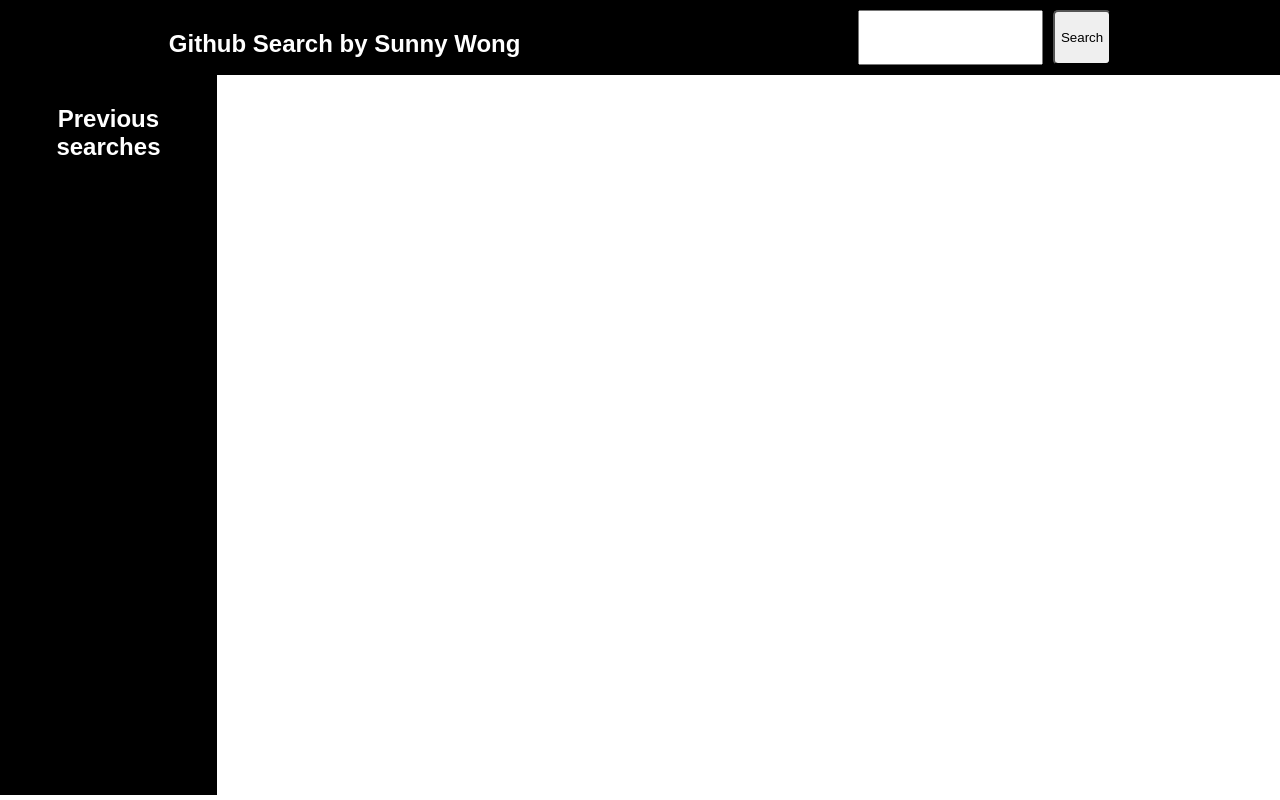
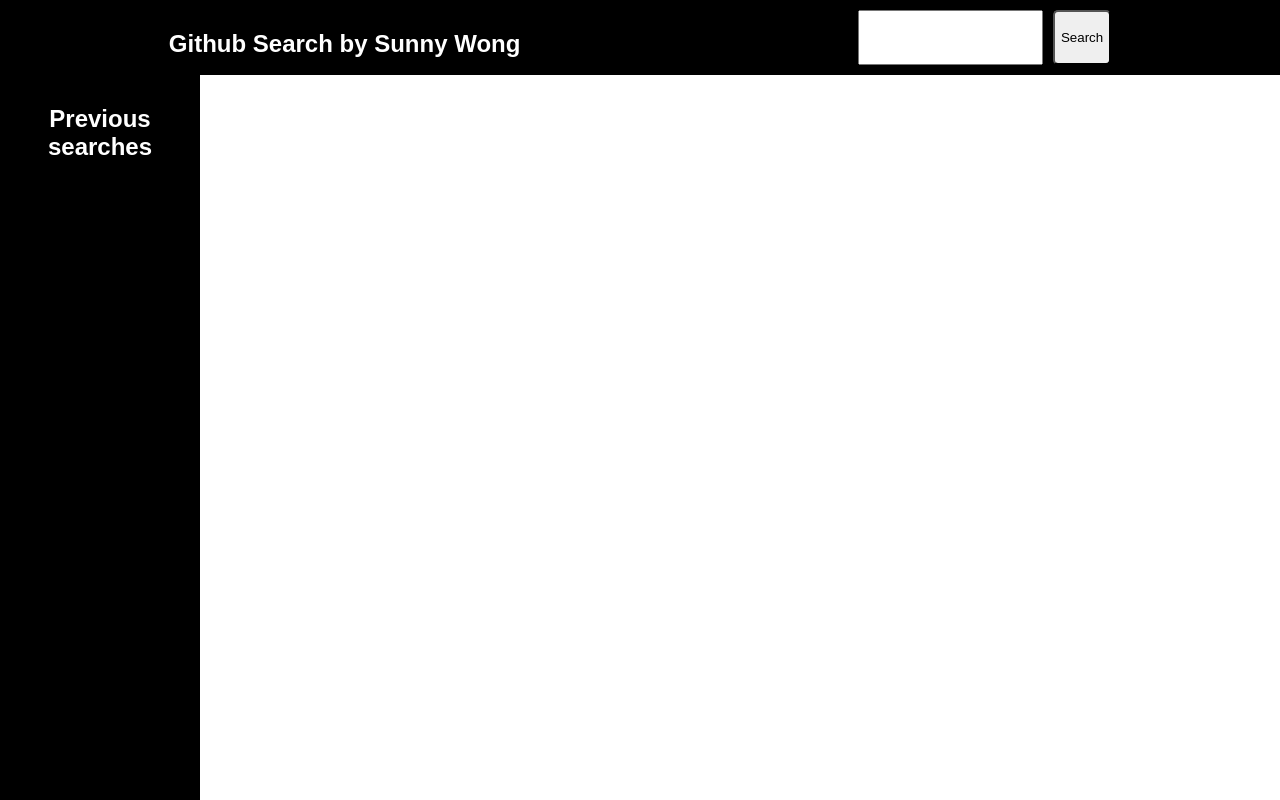
Before and after one commit to swong194/GithubSearch, a React app: page / in a window 1280 px wide. Built offline with nearby package versions, Linux system fonts and the light colour scheme.

Commit message:
update saved component css

```diff
--- a/src/components/saved/Saved.css
+++ b/src/components/saved/Saved.css
@@ -1,10 +1,12 @@
 .saved {
-    height: calc(100vh - 100px);
+    height: calc(100vh - 75px);
+    box-sizing: border-box;
     width: 200px;
     background-color: black;
     padding: 10px;
     color: white;
     text-align: center;
+    overflow-y: scroll;
 }
 
 .saved a {
```
